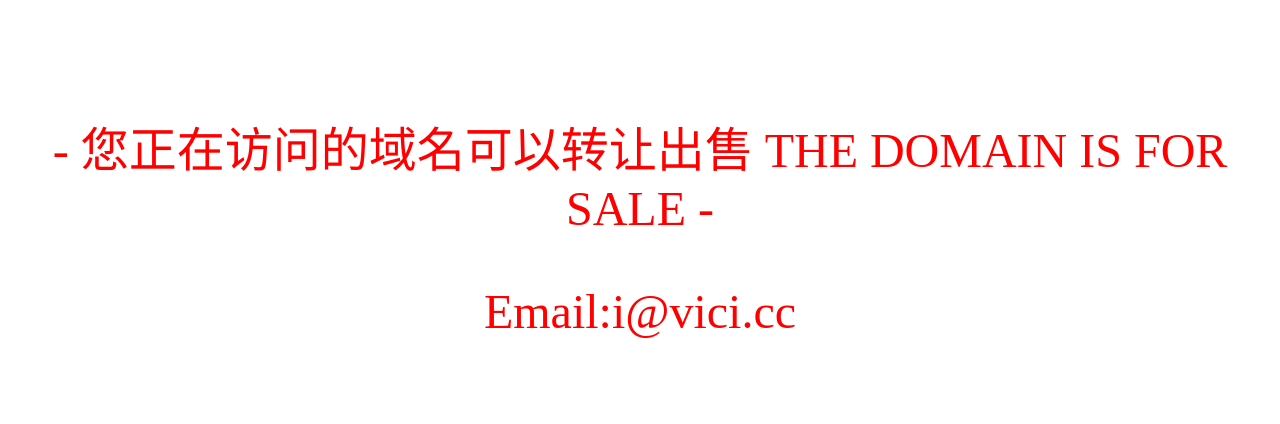
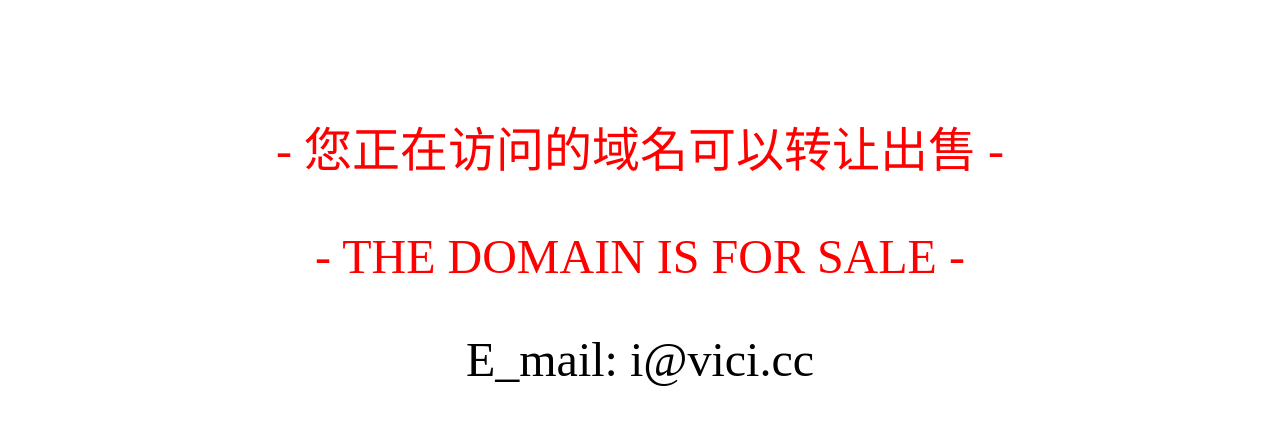
Before and after one commit to mbicc/mbicc.github.io, a plain HTML site: page index.html in a window 1280 px wide. Drawn offline with Linux system fonts and the light colour scheme.

Commit message:
Update index.html

```diff
--- a/index.html
+++ b/index.html
@@ -11,7 +11,9 @@
 <p>
 <p>
 <p>
-<p>- 您正在访问的域名可以转让出售 THE DOMAIN IS FOR SALE -
-<p>Email:i@vici.cc
+<p>- 您正在访问的域名可以转让出售 -
+<p>- THE DOMAIN IS FOR SALE -
+<font color=black size=22>
+<p>E_mail: i@vici.cc
 </body>
 </html>
```
